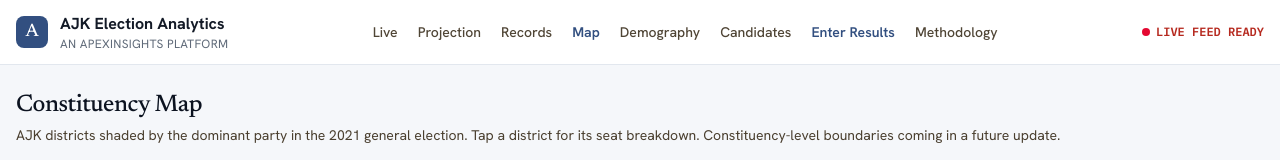
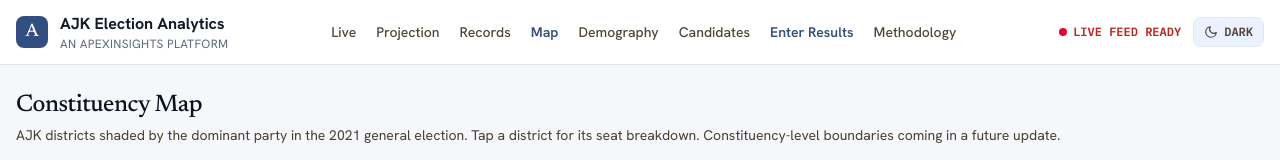
Before and after one commit to b667tzmt4f-collab/ajk-election-2026, a Next.js app: page /map in a window 1280 px wide. Shown: the top 160 px of the page. Built offline with nearby package versions, Linux system fonts and the light colour scheme; no server answers; the database is empty.

Commit message:
Restore dark mode toggle on dashboard header, add full dark mode support to landing page

```diff
--- a/src/components/Layout.tsx
+++ b/src/components/Layout.tsx
@@ -1,5 +1,6 @@
 import Link from 'next/link'
 import { useRouter } from 'next/router'
+import { useTheme } from '@/hooks/useTheme'
 
 // NOTE: '/' is now the ApexInsights landing page (pages/index.tsx), not the
 // live dashboard. The dashboard lives at '/live'. Keep this in sync if either
@@ -24,6 +25,7 @@ const NAV = [
 
 export default function Layout({ children }: { children: React.ReactNode }) {
   const { pathname } = useRouter()
+  const { theme, toggle } = useTheme()
 
   return (
     <div className="min-h-screen flex flex-col"
@@ -67,10 +69,41 @@ export default function Layout({ children }: { children: React.ReactNode }) {
             })}
           </nav>
 
-          <div className="hidden sm:flex items-center gap-1.5 text-xs font-semibold font-mono shrink-0"
-               style={{ color: '#B42318' }}>
-            <span className="w-2 h-2 rounded-full animate-pulse" style={{ backgroundColor: '#E4002B' }} />
-            LIVE FEED READY
+          <div className="flex items-center gap-3 shrink-0">
+            <div className="hidden sm:flex items-center gap-1.5 text-xs font-semibold font-mono"
+                 style={{ color: '#B42318' }}>
+              <span className="w-2 h-2 rounded-full animate-pulse" style={{ backgroundColor: '#E4002B' }} />
+              LIVE FEED READY
+            </div>
+
+            <button onClick={toggle}
+              className="flex items-center gap-1.5 px-2.5 py-1.5 rounded-lg text-xs font-semibold
+                         font-mono transition-colors"
+              style={{ backgroundColor: 'var(--bg3)',
+                       border: '1px solid var(--border)',
+                       color: 'var(--text2)' }}
+              title={theme === 'dark' ? 'Switch to light' : 'Switch to dark'}>
+              {theme === 'dark' ? (
+                <svg width="14" height="14" viewBox="0 0 24 24" fill="none" stroke="currentColor"
+                     strokeWidth="2" strokeLinecap="round" strokeLinejoin="round">
+                  <circle cx="12" cy="12" r="5" />
+                  <line x1="12" y1="1" x2="12" y2="3" />
+                  <line x1="12" y1="21" x2="12" y2="23" />
+                  <line x1="4.22" y1="4.22" x2="5.64" y2="5.64" />
+                  <line x1="18.36" y1="18.36" x2="19.78" y2="19.78" />
+                  <line x1="1" y1="12" x2="3" y2="12" />
+                  <line x1="21" y1="12" x2="23" y2="12" />
+                  <line x1="4.22" y1="19.78" x2="5.64" y2="18.36" />
+                  <line x1="18.36" y1="5.64" x2="19.78" y2="4.22" />
+                </svg>
+              ) : (
+                <svg width="14" height="14" viewBox="0 0 24 24" fill="none" stroke="currentColor"
+                     strokeWidth="2" strokeLinecap="round" strokeLinejoin="round">
+                  <path d="M21 12.79A9 9 0 1 1 11.21 3 7 7 0 0 0 21 12.79z" />
+                </svg>
+              )}
+              {theme === 'dark' ? 'LIGHT' : 'DARK'}
+            </button>
           </div>
         </div>
       </header>
--- a/src/pages/index.tsx
+++ b/src/pages/index.tsx
@@ -1,5 +1,6 @@
 import { useEffect, useState } from 'react'
 import { supabase, partyColor } from '@/lib/supabase'
+import { useTheme } from '@/hooks/useTheme'
 
 // ─────────────────────────────────────────────────────────────────────────────
 // Home / landing page — ApexInsights · AJK Election Analytics
@@ -96,6 +97,7 @@ function useCountdown() {
 
 export default function Home() {
   const c = useCountdown()
+  const { theme, toggle } = useTheme()
   const [tally, setTally] = useState(FALLBACK_TALLY)
 
   // Pull the real 2021 seat tally from Supabase; keep the fallback on any error.
@@ -129,7 +131,7 @@ export default function Home() {
   )
 
   return (
-    <div className="dirA">
+    <div className={`dirA${theme === 'dark' ? ' dark' : ''}`}>
       {/* top bar */}
       <header className="a-top">
         <div className="a-wrap a-topin">
@@ -143,7 +145,32 @@ export default function Home() {
           <nav className="a-nav">
             {NAV.map((n) => <a key={n.label} href={n.href}>{n.label}</a>)}
           </nav>
-          <div className="a-live"><span className="a-dot" /> LIVE FEED READY</div>
+          <div className="a-top-right">
+            <div className="a-live"><span className="a-dot" /> LIVE FEED READY</div>
+            <button onClick={toggle} className="a-toggle"
+              title={theme === 'dark' ? 'Switch to light' : 'Switch to dark'}>
+              {theme === 'dark' ? (
+                <svg width="14" height="14" viewBox="0 0 24 24" fill="none" stroke="currentColor"
+                     strokeWidth="2" strokeLinecap="round" strokeLinejoin="round">
+                  <circle cx="12" cy="12" r="5" />
+                  <line x1="12" y1="1" x2="12" y2="3" />
+                  <line x1="12" y1="21" x2="12" y2="23" />
+                  <line x1="4.22" y1="4.22" x2="5.64" y2="5.64" />
+                  <line x1="18.36" y1="18.36" x2="19.78" y2="19.78" />
+                  <line x1="1" y1="12" x2="3" y2="12" />
+                  <line x1="21" y1="12" x2="23" y2="12" />
+                  <line x1="4.22" y1="19.78" x2="5.64" y2="18.36" />
+                  <line x1="18.36" y1="5.64" x2="19.78" y2="4.22" />
+                </svg>
+              ) : (
+                <svg width="14" height="14" viewBox="0 0 24 24" fill="none" stroke="currentColor"
+                     strokeWidth="2" strokeLinecap="round" strokeLinejoin="round">
+                  <path d="M21 12.79A9 9 0 1 1 11.21 3 7 7 0 0 0 21 12.79z" />
+                </svg>
+              )}
+              {theme === 'dark' ? 'LIGHT' : 'DARK'}
+            </button>
+          </div>
         </div>
       </header>
 
@@ -287,12 +314,28 @@ export default function Home() {
       <style jsx global>{`
         .dirA{font-family:'Hanken Grotesk',sans-serif;background:#F5F7FA;color:#0C1320;
           --ink:#0C1320;--muted:#5B6675;--line:#E2E7EE;--accent:#2C4A7C;--soft:#ECF1FF;
-          width:100%;-webkit-font-smoothing:antialiased;min-height:100vh;}
+          --card:#ffffff;--card-hover:#FAFBFD;--card-t:rgba(255,255,255,.85);
+          width:100%;-webkit-font-smoothing:antialiased;min-height:100vh;
+          transition:background-color .2s,color .2s;}
         .dirA *{box-sizing:border-box;}
         .dirA a{color:inherit;text-decoration:none;}
         .a-wrap{max-width:1120px;margin:0 auto;padding:0 48px;}
 
-        .a-top{border-bottom:1px solid var(--line);background:rgba(255,255,255,.85);
+        /* ── Dark mode — mirrors the dashboard's :root.dark tokens in
+           globals.css, scoped here since the landing page uses its own
+           styled-jsx variable namespace rather than the shared CSS vars. ── */
+        .dirA.dark{background:#2B3A55;color:#f1f5f9;
+          --ink:#f1f5f9;--muted:#94a3b8;--line:#2d3f55;--accent:#5B8DEF;--soft:#1B2A4A;
+          --card:#111827;--card-hover:#16202F;--card-t:rgba(17,24,39,.85);}
+
+        .a-top-right{display:flex;align-items:center;gap:14px;}
+        .a-toggle{display:flex;align-items:center;gap:6px;height:32px;padding:0 12px;
+          border-radius:8px;border:1px solid var(--line);background:var(--soft);
+          color:var(--muted);font-size:12px;font-weight:600;font-family:'IBM Plex Mono',monospace;
+          cursor:pointer;transition:border-color .15s,color .15s;}
+        .a-toggle:hover{border-color:var(--accent);color:var(--accent);}
+
+        .a-top{border-bottom:1px solid var(--line);background:var(--card-t);
           backdrop-filter:blur(8px);position:sticky;top:0;z-index:5;}
         .a-topin{display:flex;align-items:center;justify-content:space-between;height:64px;}
         .a-brand{display:flex;align-items:center;gap:12px;}
@@ -321,11 +364,11 @@ export default function Home() {
           font-size:14.5px;font-weight:600;transition:transform .12s,box-shadow .15s,background .15s;}
         .a-btn-p{background:var(--accent);color:#fff;box-shadow:0 8px 20px -8px rgba(44,74,124,.6);}
         .a-btn-p:hover{transform:translateY(-1px);box-shadow:0 12px 26px -8px rgba(44,74,124,.7);}
-        .a-btn-s{border:1px solid var(--line);background:#fff;color:var(--ink);}
+        .a-btn-s{border:1px solid var(--line);background:var(--card);color:var(--ink);}
         .a-btn-s:hover{border-color:var(--accent);color:var(--accent);}
 
         .a-cd{display:flex;align-items:center;gap:30px;margin-top:46px;padding:22px 26px;
-          background:#fff;border:1px solid var(--line);border-radius:14px;box-shadow:0 1px 2px rgba(12,19,32,.04);}
+          background:var(--card);border:1px solid var(--line);border-radius:14px;box-shadow:0 1px 2px rgba(12,19,32,.04);}
         .a-cd-lab{font-size:12px;letter-spacing:.06em;text-transform:uppercase;color:var(--muted);line-height:1.4;max-width:14ch;}
         .a-cd-lab b{color:var(--ink);}
         .a-counts{display:flex;gap:22px;margin-left:auto;}
@@ -334,7 +377,7 @@ export default function Home() {
         .a-count-l{font-size:10.5px;letter-spacing:.12em;text-transform:uppercase;color:var(--muted);margin-top:7px;display:block;}
         .a-colon{font-family:'IBM Plex Mono',monospace;font-size:30px;color:var(--line);align-self:flex-start;margin-top:2px;}
 
-        .a-band{border-top:1px solid var(--line);border-bottom:1px solid var(--line);background:#fff;padding:40px 0;}
+        .a-band{border-top:1px solid var(--line);border-bottom:1px solid var(--line);background:var(--card);padding:40px 0;}
         .a-bandin{display:grid;grid-template-columns:1.1fr 1.4fr;gap:56px;align-items:center;}
         .a-stats{display:flex;gap:40px;}
         .a-stat .n{font-family:'Newsreader',serif;font-size:46px;font-weight:500;line-height:1;letter-spacing:-.02em;}
@@ -354,8 +397,8 @@ export default function Home() {
         .a-sec-s{font-size:14px;color:var(--muted);margin:6px 0 0;}
         .a-more{font-size:13.5px;color:var(--accent);font-weight:600;display:inline-flex;gap:6px;align-items:center;}
         .a-up{display:grid;grid-template-columns:1fr 1fr;gap:1px;background:var(--line);border:1px solid var(--line);border-radius:14px;overflow:hidden;}
-        .a-upc{background:#fff;padding:28px 28px 30px;transition:background .15s;cursor:pointer;}
-        .a-upc:hover{background:#FAFBFD;}
+        .a-upc{background:var(--card);padding:28px 28px 30px;transition:background .15s;cursor:pointer;}
+        .a-upc:hover{background:var(--card-hover);}
         .a-upmeta{display:flex;align-items:center;gap:12px;margin-bottom:13px;}
         .a-uptag{font-family:'IBM Plex Mono',monospace;font-size:11px;letter-spacing:.04em;color:var(--accent);background:var(--soft);padding:3px 9px;border-radius:5px;font-weight:500;}
         .a-update{font-family:'IBM Plex Mono',monospace;font-size:11.5px;color:var(--muted);}
@@ -363,7 +406,7 @@ export default function Home() {
         .a-upbody{font-size:14px;line-height:1.55;color:var(--muted);margin:0;}
 
         .a-prods{display:grid;grid-template-columns:repeat(2,1fr);gap:20px;}
-        .a-prod{background:#fff;border:1px solid var(--line);border-radius:16px;padding:30px;display:flex;gap:24px;align-items:flex-start;transition:border-color .15s,transform .12s,box-shadow .15s;}
+        .a-prod{background:var(--card);border:1px solid var(--line);border-radius:16px;padding:30px;display:flex;gap:24px;align-items:flex-start;transition:border-color .15s,transform .12s,box-shadow .15s;}
         .a-prod:hover{border-color:var(--accent);transform:translateY(-2px);box-shadow:0 16px 32px -18px rgba(44,74,124,.45);}
         .a-prod-k{font-family:'IBM Plex Mono',monospace;font-size:13px;color:var(--accent);border:1px solid var(--soft);background:var(--soft);width:38px;height:38px;border-radius:9px;display:flex;align-items:center;justify-content:center;flex-shrink:0;font-weight:500;}
         .a-prod-n{font-size:19px;font-weight:700;letter-spacing:-.01em;margin:0 0 8px;}
@@ -372,7 +415,7 @@ export default function Home() {
         .a-prod-mv{font-family:'Newsreader',serif;font-size:26px;font-weight:500;}
         .a-prod-ml{font-size:11.5px;letter-spacing:.08em;text-transform:uppercase;color:var(--muted);}
 
-        .a-foot{border-top:1px solid var(--line);background:#fff;padding:48px 0 40px;}
+        .a-foot{border-top:1px solid var(--line);background:var(--card);padding:48px 0 40px;}
         .a-footin{display:flex;justify-content:space-between;gap:40px;align-items:flex-start;}
         .a-foot-s{font-size:13px;line-height:1.6;color:var(--muted);max-width:48ch;}
         .a-foot-s b{color:var(--ink);}
```
